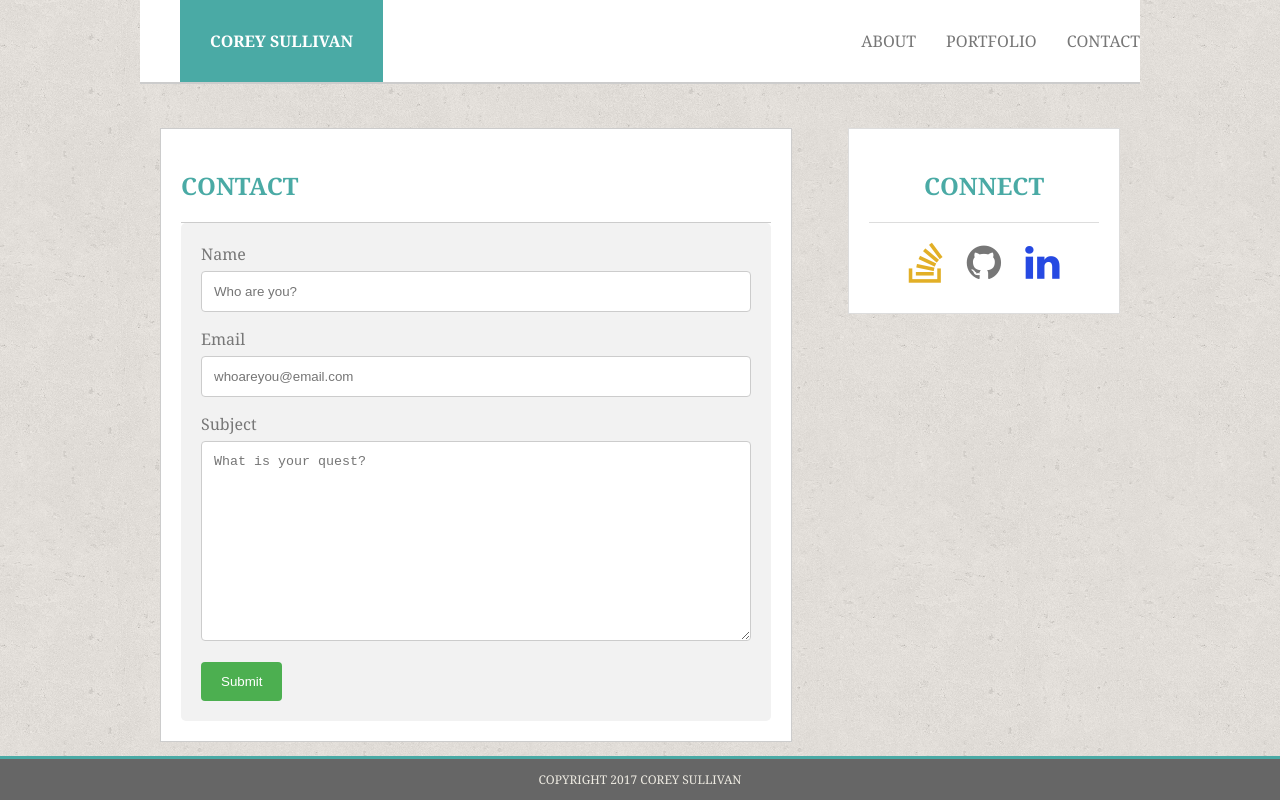
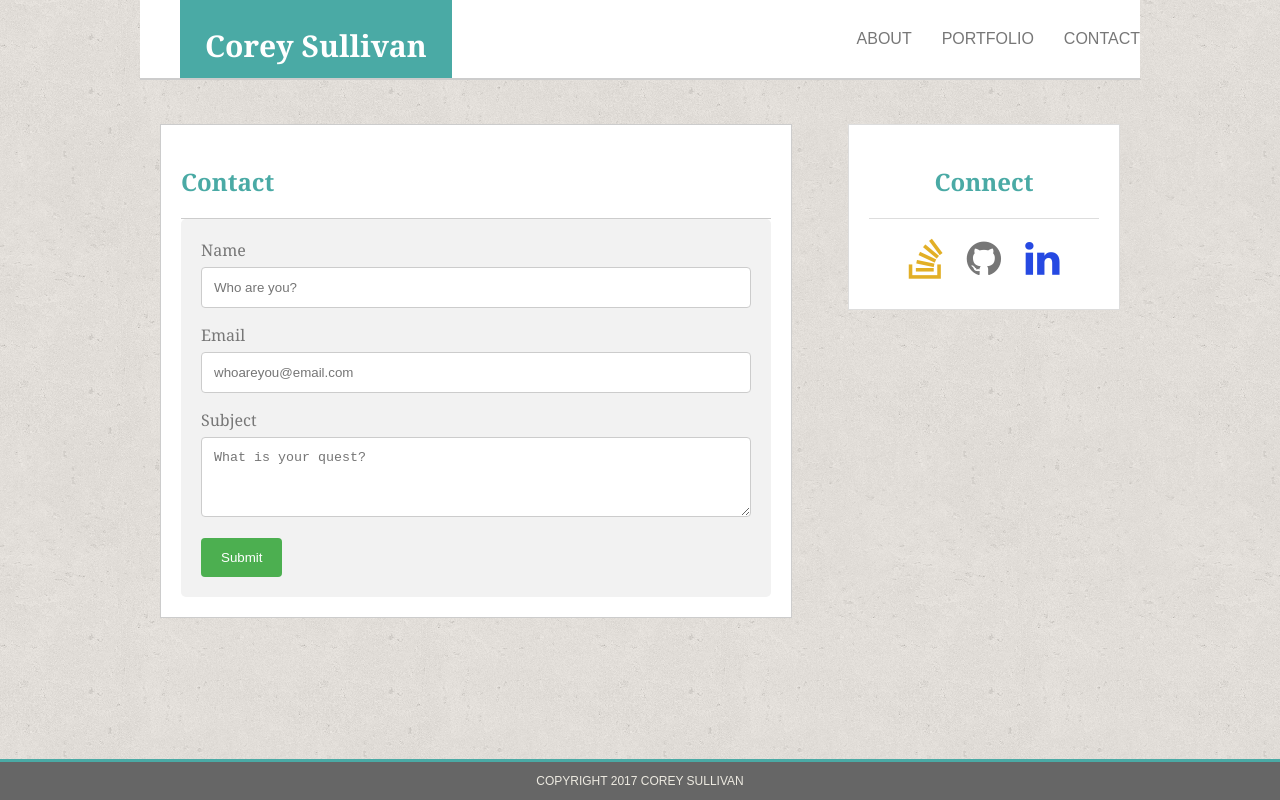
Before and after one commit to Co-su/basicportfolio, a plain HTML site: page contact.html in a window 1280 px wide. Drawn offline with Linux system fonts and the light colour scheme.

Commit message:
minor tweaks= font colors, resizing submission box

```diff
--- a/assets/css/style.css
+++ b/assets/css/style.css
@@ -21,12 +21,15 @@ a:active {
     text-decoration: underline;
     color: #777777;
 }
+p {
+	font-family: "Arial"
+}
 .navbar {
-	padding: 20px;
 	width: 100%
 	background-color: #ffffff;
     top: 0;
     position: relative;
+    overflow: auto;
 }
 ul {
     list-style-type: none;
@@ -45,8 +48,9 @@ li {
 #titlebar {
 	float: left;
 	background-color: #4aaaa5;
-	padding: 30px;
+	padding: 25px;
 	color: #ffffff;
+	font-size: 30px;
 	position: absolute;
 }
 #direct {
@@ -56,6 +60,7 @@ li {
 	float: right;
 	color: #777777
 	font-size: 10px;
+	font-family: "Arial"
 }
 header {
 	width: 100%
@@ -64,9 +69,11 @@ header {
 }
 h1 {
 	color: #4aaaa5;
+	font-family: "Georgia"
 }
 h2 {
 	color: #4aaaa5;
+	font-family: "Georgia"
 }
 .container {
 	width: 960px;
@@ -88,6 +95,7 @@ h2 {
 	border-top: 1px solid #cccccc;
 	margin: 0 auto;
 	color: #777777;
+	font: "Arial"
 	background-color: #ffffff;
 	position: relative;
 	float: left;
@@ -181,3 +189,8 @@ input[type=submit]:hover {
     background-color: #f2f2f2;
     padding: 20px;
 }
+.clearfix::after {
+    content: "";
+    clear: both;
+    display: table;
+}
--- a/contact.html
+++ b/contact.html
@@ -1,7 +1,7 @@
 <!DOCTYPE html>
 <html>
 <head>
-	<title>Corey Sullivan | Landing</title>
+	<title>Corey Sullivan | Contact</title>
 	<link rel="stylesheet" href="https://cdnjs.cloudflare.com/ajax/libs/font-awesome/4.7.0/css/font-awesome.min.css">
 	<link rel="stylesheet" type="text/css" href="assets/css/style.css">
 </head>
@@ -9,7 +9,7 @@
 	<header class="pleasework">
 		<section class="navBar">
 			<ul>
- 				<li id="titlebar"><strong>COREY SULLIVAN</strong></li>
+ 				<li id="titlebar"><strong>Corey Sullivan</strong></li>
   				<li id="direct"><a href="contact.html">CONTACT</a></li>
   				<li id="direct"><a href="portfolio.html">PORTFOLIO</a></li>
   				<li id="direct"><a href="index.html">ABOUT</a></li>
@@ -20,7 +20,7 @@
 	<br>
 	<div class="container">
 		<section id="containerContents">
-			<h1>CONTACT</h1>
+			<h1>Contact</h1>
 			<article id="biography">
 				<div class="contactForm">
   					<form action="/action_page.php">
@@ -29,14 +29,14 @@
   						<label for="lname">Email</label>
    						<input type="text" id="lname" name="lastname" placeholder="whoareyou@email.com">
 						<label for="subject">Subject</label>
-    					<textarea id="subject" name="subject" placeholder="What is your quest?" style="height:200px"></textarea>
+    					<textarea id="subject" name="subject" placeholder="What is your quest?" style="height:80px"></textarea>
 						<input type="submit" value="Submit">
 					</form>
 				</div>
 			</article>
 		</section>
 		<aside id="connectWithMe">
-			<h2>CONNECT</h2>
+			<h2>Connect</h2>
 				<div class="icons">
 					<a href="#"><i class="fa fa-stack-overflow"></i></a>
 					<a href="https://github.com/Co-su"><i class="fa fa-github"></i></a>
```
Also changed, not shown: index.html (+3 -3 lines), portfolio.html (+3 -3 lines).
